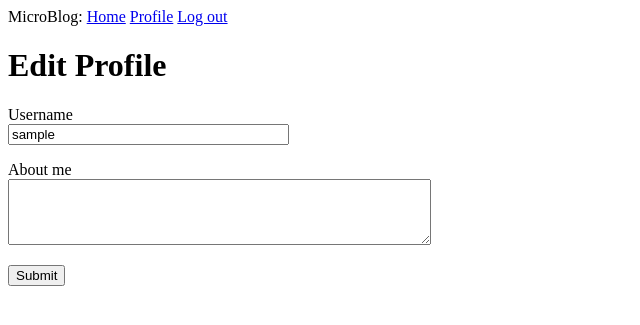
After one commit to mchangpi/microblog, a Flask app: page /edit_profile in a window 1280 px wide. The commit adds this page. Shown: the top 325 px of the page, without its empty margins (0-640 px from the left). Run offline with Flask 2, Linux system fonts and the light colour scheme; the visitor is signed in with stand-in values (Sample User, id 1); data comes from the database, SQL or seed files in the repository.

Commit message:
L45 Profile Editor

```diff
--- a/app/forms.py
+++ b/app/forms.py
@@ -1,6 +1,8 @@
 from flask_wtf import FlaskForm
-from wtforms import StringField, PasswordField, BooleanField, SubmitField
-from wtforms.validators import ValidationError, DataRequired, Email, EqualTo
+from wtforms import StringField, TextAreaField, PasswordField, BooleanField, \
+    SubmitField
+from wtforms.validators import ValidationError, DataRequired, Email, EqualTo, \
+    Length
 from app.models import User
 
 class LoginForm(FlaskForm):
@@ -26,3 +28,8 @@ class RegistrationForm(FlaskForm):
         user: User = User.query.filter_by(email = email.data).first()
         if user is not None:
             raise ValidationError('Please use a different email address')
+
+class EditProfileForm(FlaskForm):
+    username: str = StringField('Username', validators=[DataRequired()])
+    about_me: str = TextAreaField('About me', validators=[Length(min=0, max=140)])
+    submit = SubmitField('Submit')
--- a/app/routes.py
+++ b/app/routes.py
@@ -3,7 +3,7 @@ from flask import render_template, flash, redirect, url_for, request
 from werkzeug.urls import url_parse
 from flask_login import current_user, login_user, logout_user, login_required
 from app import app, db
-from app.forms import LoginForm, RegistrationForm
+from app.forms import LoginForm, RegistrationForm, EditProfileForm
 from app.models import User
 
 @app.before_request
@@ -73,3 +73,19 @@ def user(username):
         {'author': user, 'body': 'Test post #2'}
     ]
     return render_template('user.html', user = user, posts = posts)
+
+@app.route('/edit_profile', methods=['GET', 'POST'])
+@login_required
+def edit_profile():
+    form = EditProfileForm()
+    if form.validate_on_submit():
+        current_user.username = form.username.data
+        current_user.about_me = form.about_me.data
+        db.session.commit()
+        flash('Your changes have been saved.')
+        return redirect(url_for('edit_profile'))
+    elif request.method == 'GET':
+        form.username.data = current_user.username
+        form.about_me.data = current_user.about_me
+        print("name: ", form.username.data, ",about: ", form.about_me.data)
+    return render_template('edit_profile.html', title='Edit Profile', form=form)
--- /dev/null
+++ b/app/templates/edit_profile.html
@@ -0,0 +1,21 @@
+{% extends "base.html" %} {% block content %}
+<h1>Edit Profile</h1>
+<form action="" method="post">
+  {{ form.hidden_tag() }}
+  <p>
+    {{ form.username.label }}<br />
+    {{ form.username(size=32) }}<br />
+    {% for error in form.username.errors %}
+    <span style="color: red">[{{ error }}]</span>
+    {% endfor %}
+  </p>
+  <p>
+    {{ form.about_me.label }}<br />
+    {{ form.about_me(cols=50, rows=4) }}<br />
+    {% for error in form.about_me.errors %}
+    <span style="color: red">[{{ error }}]</span>
+    {% endfor %}
+  </p>
+  <p>{{ form.submit() }}</p>
+</form>
+{% endblock %}
--- a/app/templates/user.html
+++ b/app/templates/user.html
@@ -8,6 +8,8 @@
       <p>{{ user.about_me }}</p>
       {% endif %} {% if user.last_seen %}
       <p>Last seen on: {{ user.last_seen }}</p>
+      {% endif %} {% if user == current_user %}
+      <p><a href="{{ url_for('edit_profile') }}">Edit your profile</a></p>
       {% endif %}
     </td>
   </tr>
```
